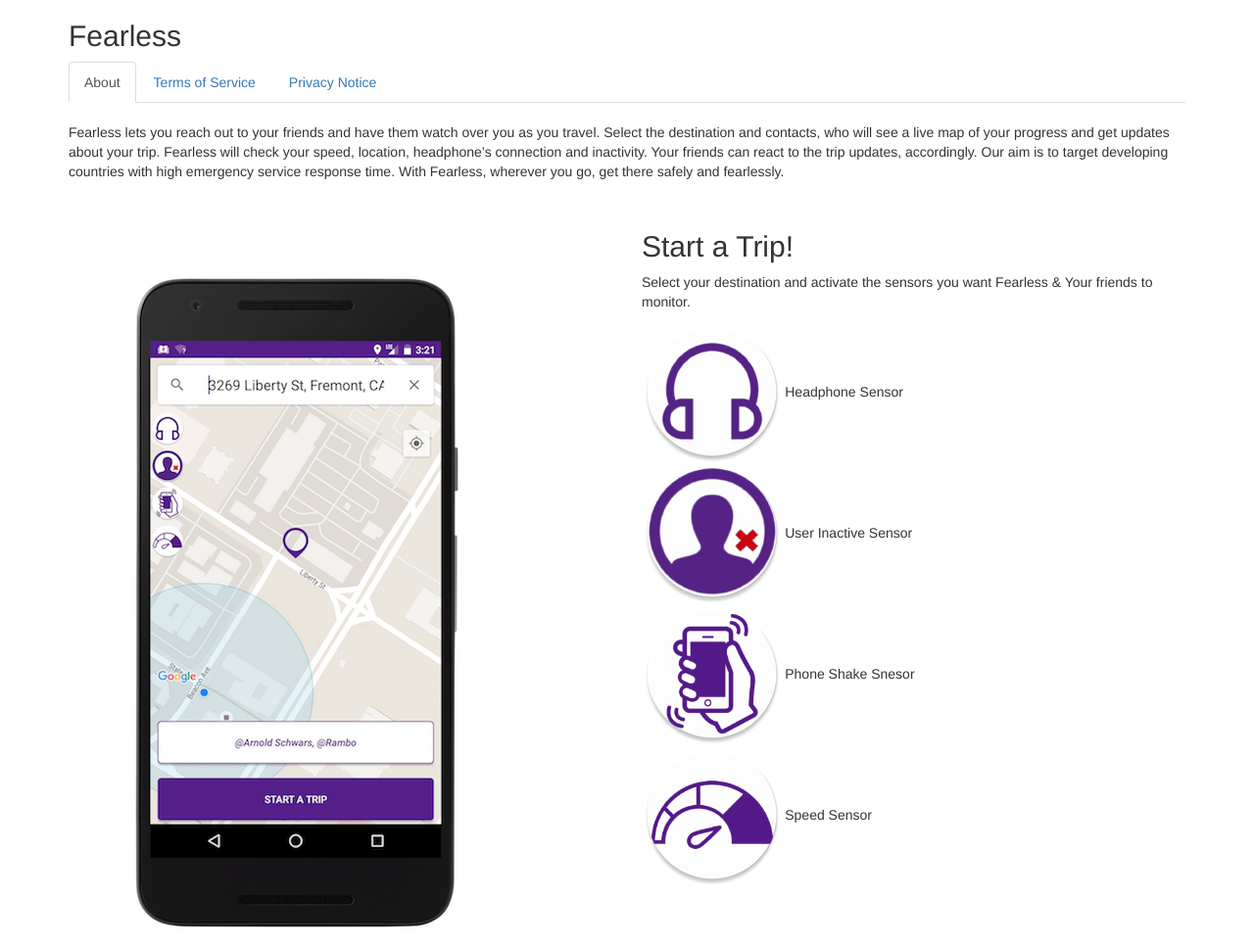
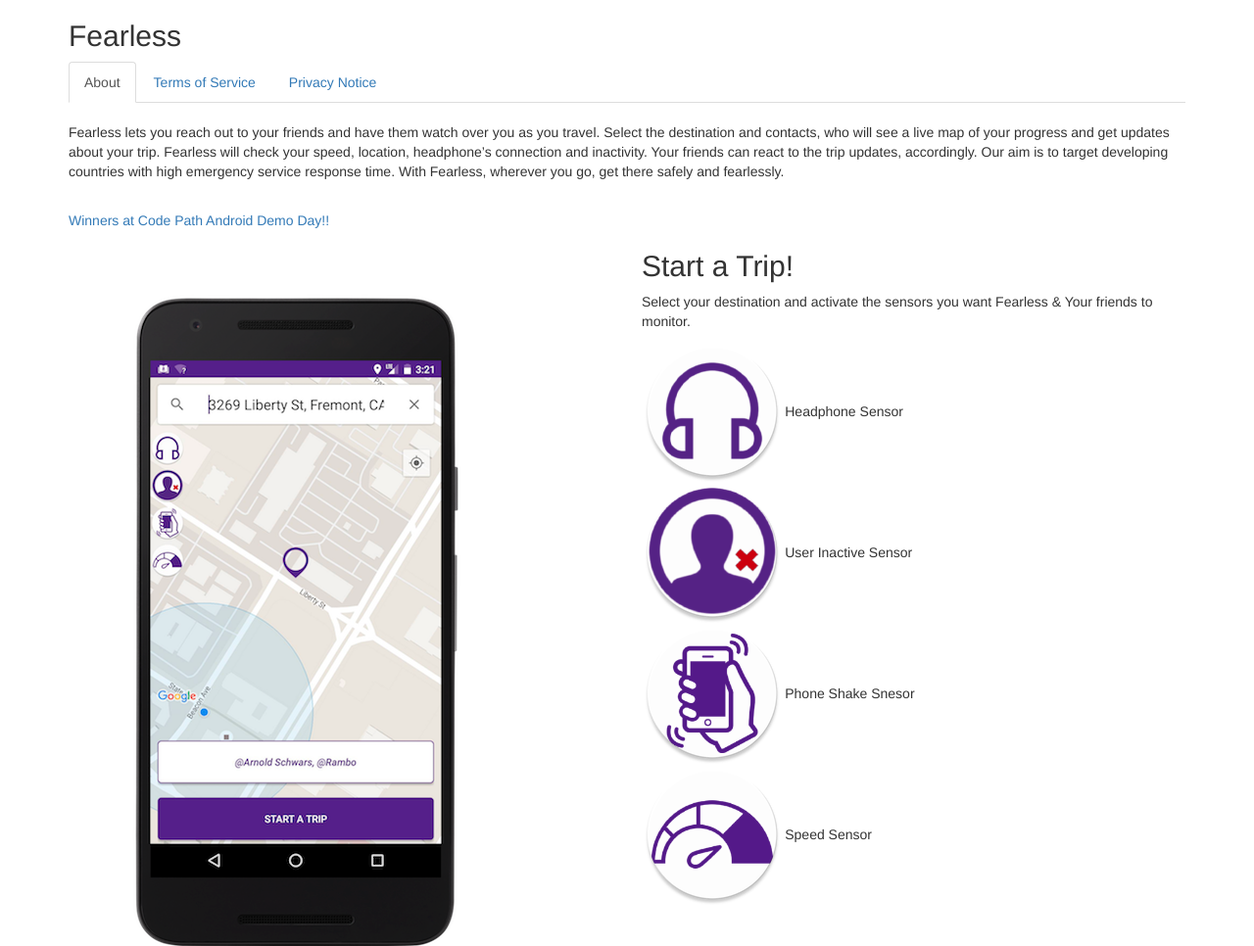
Before and after one commit to FearlessApp/FearlessApp.github.io, a plain HTML site: page index.html in a window 1280 px wide. Shown: the top 966 px of the page at 98% size. Drawn offline with nearby package versions, Linux system fonts and the light colour scheme.

Commit message:
Update index.html

```diff
--- a/index.html
+++ b/index.html
@@ -31,6 +31,11 @@
       </p>
       <br>
       <div>
+        <div class="row">
+          <div class="col-md-12">
+             <a href="https://blog.codepath.com/2016/05/02/spotlight-codepath-april-2016-demo-day-winners/">Winners at Code Path Android Demo Day!!</a>
+          </div>
+        </div>
         <div class="row">
           <div class="col-sm-12 col-md-6">
             <img src="ic_intro1.png" class=".img-responsive" style="max-width:100%; max-height:100%;" />
```
